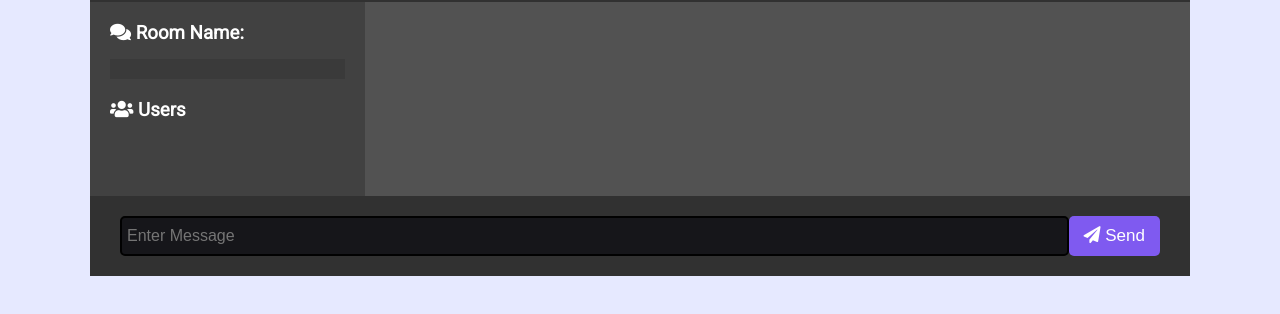
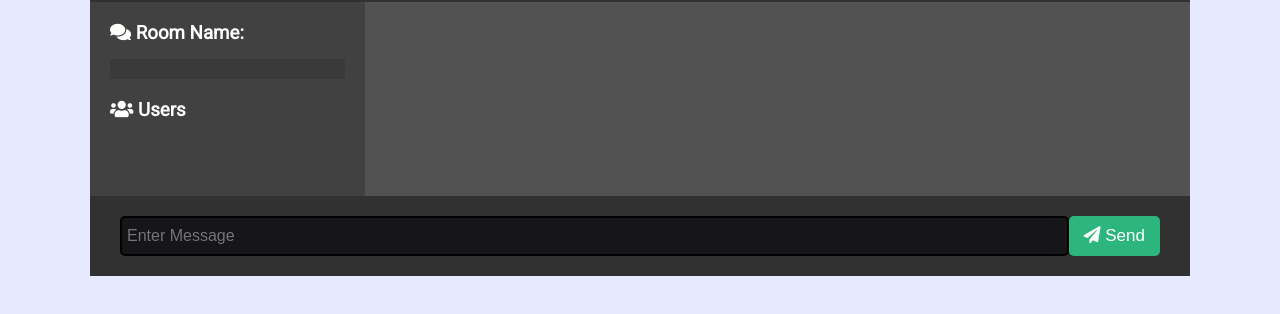
Before and after one commit to treyg/chat-app, a website: page public/chat.html in a window 1280 px wide. Shown: the part 96-410 px from the top of the page. Drawn offline with nearby package versions, Linux system fonts and the light colour scheme; no server answers.

Commit message:
update styles

```diff
--- a/public/chat.html
+++ b/public/chat.html
@@ -35,7 +35,7 @@
           required
           autocomplete="off"
         />
-        <button class="btn"><i class="fas fa-paper-plane"></i> Send</button>
+        <button class="btn send"><i class="fas fa-paper-plane"></i> Send</button>
       </form>
     </div>
   </div>
--- a/public/css/style.css
+++ b/public/css/style.css
@@ -80,10 +80,12 @@ a {
 
 .chat-sidebar h3 {
 	margin-bottom: 15px;
+	color: #fffffe;
 }
 
 .chat-sidebar ul li {
 	padding: 10px 0;
+	color: #94a1b2;
 }
 
 .chat-messages {
@@ -186,6 +188,10 @@ a {
 	border-radius: 5px;
 }
 
+.send {
+	background-color: #2cb67d;
+}
+
 @media (max-width: 700px) {
 	.chat-main {
 		display: block;
```
